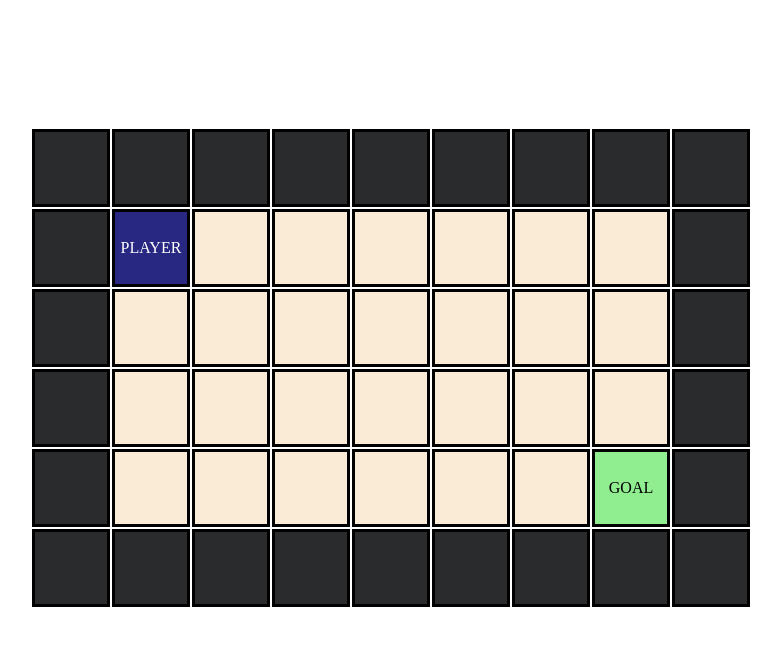
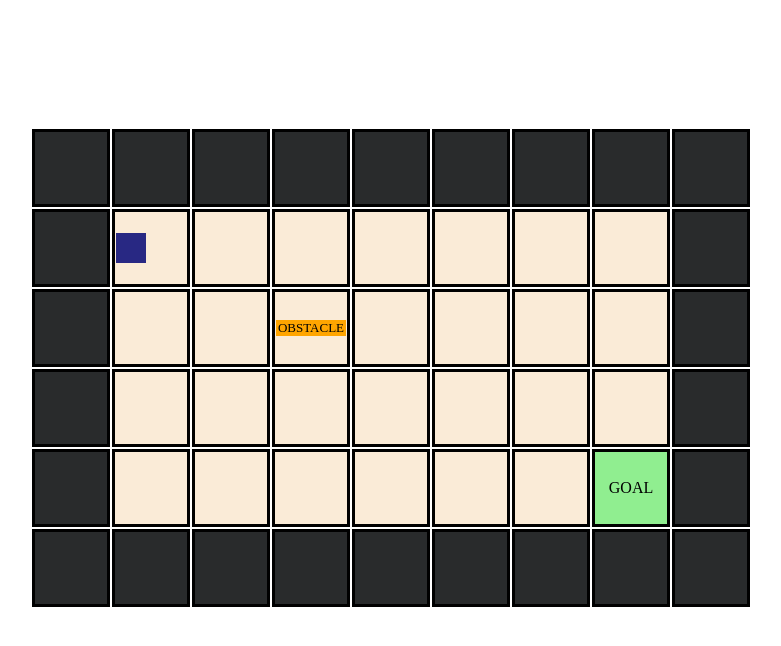
Before and after one commit to hugoguerin/CursusProjectFront, a plain HTML site: page index.html in a window 1280 px wide. Both pictures are taken after a click on the element 320 px from the left and 168 px from the top of the page. Shown: the whole page, without its empty margins (249-1030 px from the left). Drawn offline with Linux system fonts and the light colour scheme.

Commit message:
Spliting tiles and entities

```diff
--- a/src/board/base.js
+++ b/src/board/base.js
@@ -27,7 +27,7 @@ export const board = [
         { type: Type.Wall, entity: Entity.None },
         { type: Type.Empty, entity: Entity.None },
         { type: Type.Empty, entity: Entity.None },
-        { type: Type.Empty, entity: Entity.None },
+        { type: Type.Empty, entity: Entity.Enemy },
         { type: Type.Empty, entity: Entity.None },
         { type: Type.Empty, entity: Entity.None },
         { type: Type.Empty, entity: Entity.None },
--- a/src/board/index.js
+++ b/src/board/index.js
@@ -3,6 +3,8 @@ import { board } from "./base.js";
 
 const boardHtml = document.querySelector("#board");
 let playerPosition = getEntityPosition(board, Entity.Player);
+const playerHtml = document.createElement("div");
+playerHtml.classList.add(Entity.Player);
 
 function getEntityPosition(array, entity) {
     // parcourir le tableau puis return la position du joueur quand trouvé
@@ -15,28 +17,29 @@ function getEntityPosition(array, entity) {
     }
 }
 
-function teleport(array, playerPosition, desiredPosition) {
+/**
+ *
+ * @param {*} array
+ * @param {*} playerPosition
+ * @param {*} desiredPosition
+ * @returns nouvelle position du player
+ */
+function teleport(array, playerPosition, desiredPosition, playerHtml) {
     // si la case est vide -> le joueur prend la position sinon ciao bye
     if (canMove(array, desiredPosition)) {
         // Player position
-        array[playerPosition.x][playerPosition.y].entity = Entity.None;
+        const currentPlayer = array[playerPosition.x][playerPosition.y];
 
-        array[playerPosition.x][playerPosition.y].htmlElement.className = "";
-        if (array[playerPosition.x][playerPosition.y].entity == Entity.None) {
-            array[playerPosition.x][playerPosition.y].htmlElement.classList.add(array[playerPosition.x][playerPosition.y].type);
-        } else {
-            array[playerPosition.x][playerPosition.y].htmlElement.classList.add(array[playerPosition.x][playerPosition.y].entity);
-        }
+        currentPlayer.entity = Entity.None;
+
+        updateTile(currentPlayer, playerHtml);
 
         // Desired position
-        array[desiredPosition.x][desiredPosition.y].entity = Entity.Player;
+        const desired = array[desiredPosition.x][desiredPosition.y];
 
-        array[desiredPosition.x][desiredPosition.y].htmlElement.className = "";
-        if (array[desiredPosition.x][desiredPosition.y].entity == Entity.None) {
-            array[desiredPosition.x][desiredPosition.y].htmlElement.classList.add(array[desiredPosition.x][desiredPosition.y].type);
-        } else {
-            array[desiredPosition.x][desiredPosition.y].htmlElement.classList.add(array[desiredPosition.x][desiredPosition.y].entity);
-        }
+        desired.entity = Entity.Player;
+
+        updateTile(desired, playerHtml);
 
         return { x: desiredPosition.x, y: desiredPosition.y };
     }
@@ -45,7 +48,25 @@ function teleport(array, playerPosition, desiredPosition) {
 
 function canMove(array, position) {
     const selected = array[position.x][position.y];
-    return !(selected.type == Type.Wall) && selected.entity == Entity.None;
+    return selected.type != Type.Wall && selected.entity == Entity.None;
+}
+
+function updateTile (tile, playerHtml) {
+
+    tile.htmlElement.className = "";
+    tile.htmlElement.classList.add(tile.type);
+
+    if(tile.htmlElement.firstChild){
+        tile.htmlElement.removeChild(tile.htmlElement.firstChild);
+    }
+
+    if(tile.entity == Entity.Player){
+        tile.htmlElement.appendChild(playerHtml);
+    } else if (tile.entity == Entity.Enemy){
+        const enemy = document.createElement("div");
+        enemy.classList.add(Entity.Enemy);
+        tile.htmlElement.appendChild(enemy);
+    }
 }
 
 export function createBoard() {
@@ -53,23 +74,14 @@ export function createBoard() {
     for (let x = 0; x < board.length; x++) {
         const tr = document.createElement("tr");
         for (let y = 0; y < board[x].length; y++) {
+            const current = board[x][y];
             const td = document.createElement("td");
-            board[x][y].htmlElement = td;
+            current.htmlElement = td;
 
-            // Pour maintenant
-            if (board[x][y].entity == Entity.None) {
-                td.classList.add(board[x][y].type);
-            } else {
-                td.classList.add(board[x][y].entity);
-            }
-
-            // Pour après
-            // td.classList.add(board[x][y].type);
-            // td.classList.add(board[x][y].entity);
+            updateTile(current, playerHtml);
 
             td.addEventListener("click", function (event) {
-                // console.log(event.currentTarget);
-                playerPosition = teleport(board, playerPosition, { x: x, y: y });
+                playerPosition = teleport(board, playerPosition, { x: x, y: y }, playerHtml);
             });
             tr.appendChild(td);
         }
--- a/style.css
+++ b/style.css
@@ -21,9 +21,6 @@ td:hover{
     background-color: antiquewhite;
 }
 
-.empty:after{
-    /* content: "EMPTY" */
-}
 
 .enemy{
     background-color: orange;
@@ -46,13 +43,10 @@ td:hover{
 }
 
 .player{
+    width: 30px;
+    height: 30px;
     background-color: rgb(40, 40, 131);
     font-size: 16px;
-}
-
-.player:after{
-    content: "PLAYER";
-    color: white;
 }
 
 .goal{
```
Also changed, not shown: src/main.js (line endings or trailing spaces).
